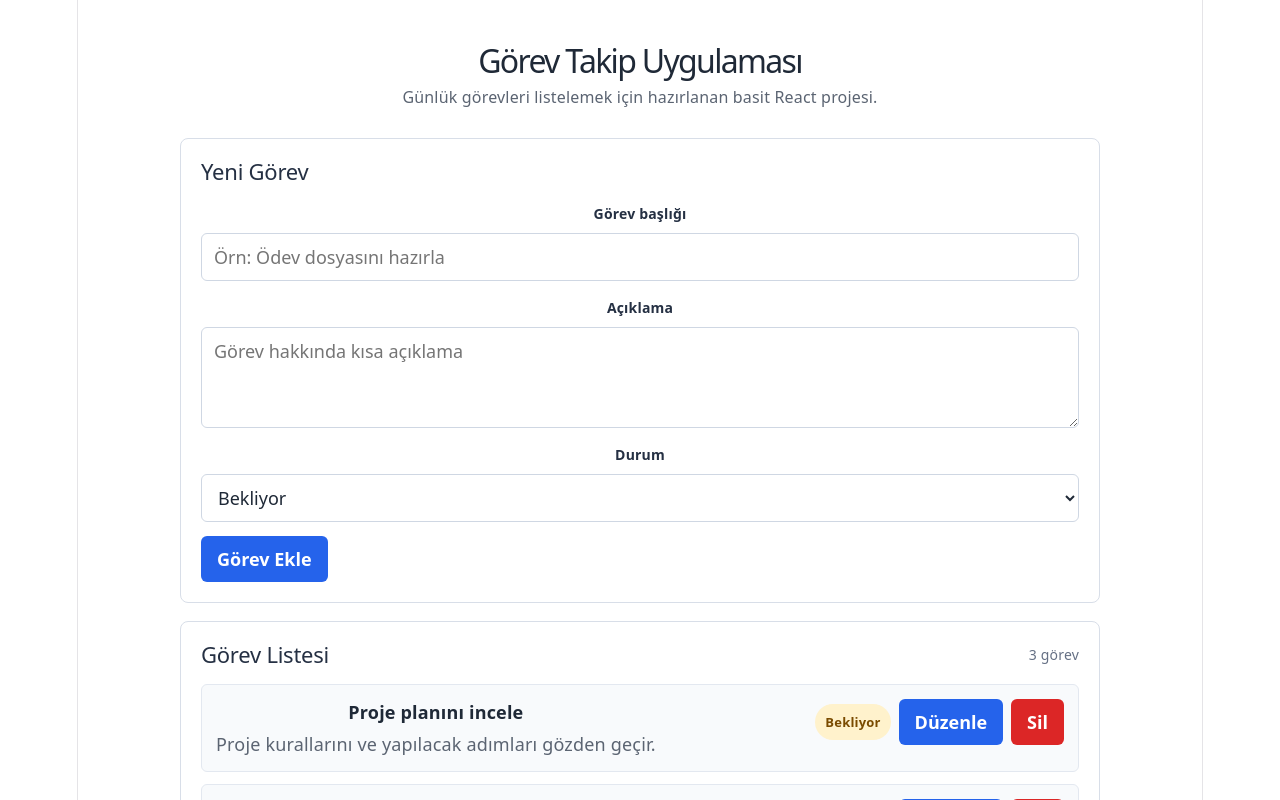
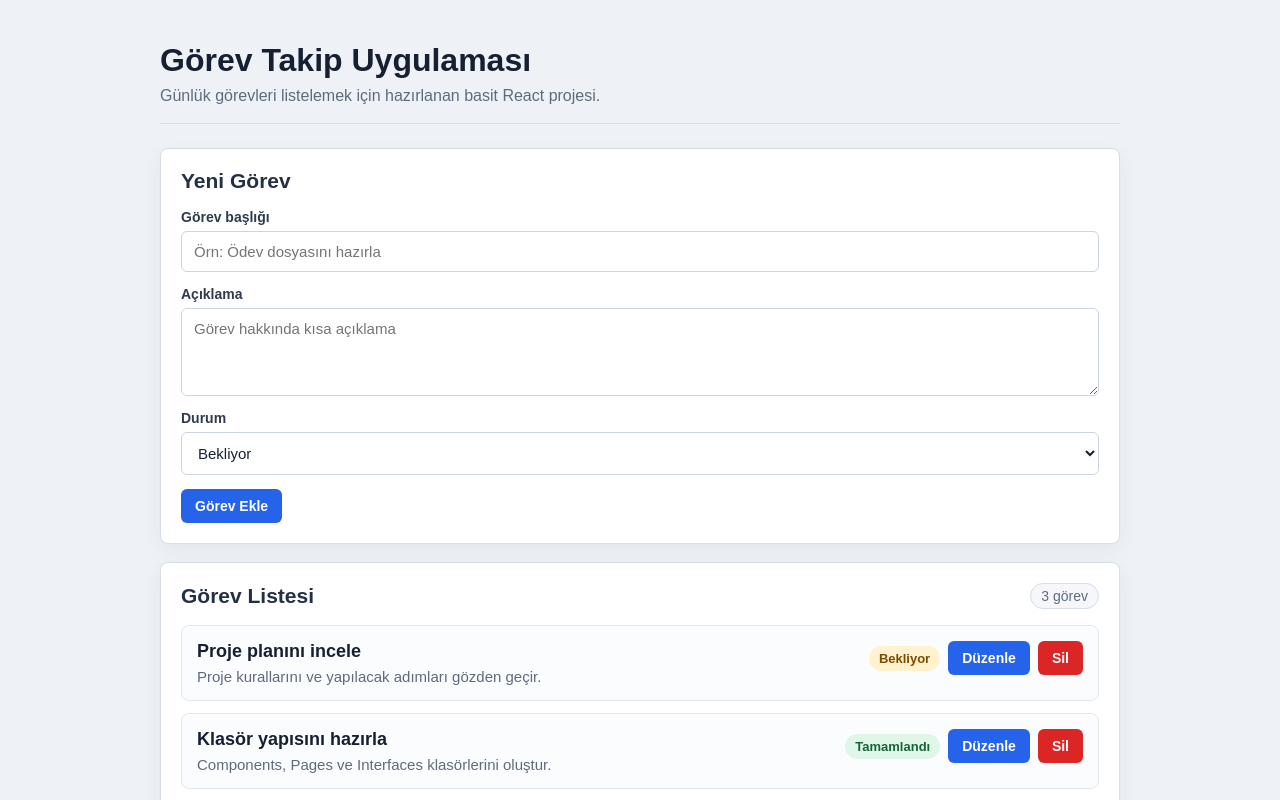
Before and after one commit to Alybefeygz/TCN-Project-Web-Gelistirme, a React (Vite) app: page / in a window 1280 px wide. Shown: the top 800 px of the page. Built offline with nearby package versions, Linux system fonts and the light colour scheme.

Commit message:
Son arayuz duzenlemelerini yap

```diff
--- a/src/App.css
+++ b/src/App.css
@@ -3,33 +3,38 @@
 }
 
 .page {
-  width: min(920px, calc(100% - 32px));
+  width: min(960px, calc(100% - 32px));
   margin: 0 auto;
-  padding: 48px 0;
+  padding: 42px 0;
 }
 
 .page-header {
-  margin-bottom: 28px;
+  margin-bottom: 24px;
+  padding-bottom: 18px;
+  border-bottom: 1px solid #d7dee9;
 }
 
 .page-header h1 {
-  margin: 0 0 10px;
-  color: #1f2937;
+  margin: 0 0 8px;
+  color: #172033;
   font-size: 32px;
+  font-weight: 700;
 }
 
 .page-header p {
+  max-width: 620px;
   margin: 0;
-  color: #5b6472;
+  color: #5f6b7c;
   font-size: 16px;
 }
 
 .task-section {
+  margin-bottom: 18px;
   border: 1px solid #d8dee8;
   border-radius: 8px;
   background: #ffffff;
   padding: 20px;
-  margin-bottom: 18px;
+  box-shadow: 0 6px 18px rgba(35, 48, 68, 0.06);
 }
 
 .section-title {
@@ -42,12 +47,17 @@
 
 .section-title h2 {
   margin: 0;
-  color: #253043;
-  font-size: 22px;
+  color: #243044;
+  font-size: 21px;
+  font-weight: 700;
 }
 
 .section-title span {
-  color: #657084;
+  border: 1px solid #d8dee8;
+  border-radius: 999px;
+  padding: 4px 10px;
+  color: #5f6b7c;
+  background: #f5f7fb;
   font-size: 14px;
 }
 
@@ -62,25 +72,25 @@
 }
 
 .form-row label {
-  color: #253043;
+  color: #2f3b4f;
   font-size: 14px;
-  font-weight: 600;
+  font-weight: 700;
 }
 
 .form-row input,
 .form-row textarea,
 .form-row select {
   width: 100%;
-  box-sizing: border-box;
-  border: 1px solid #cfd7e3;
+  border: 1px solid #cbd5e1;
   border-radius: 6px;
-  padding: 10px 12px;
-  color: #1f2937;
+  padding: 11px 12px;
+  color: #172033;
   background: #ffffff;
-  font: inherit;
+  font-size: 15px;
 }
 
 .form-row textarea {
+  min-height: 88px;
   resize: vertical;
 }
 
@@ -89,7 +99,7 @@
 .form-row select:focus {
   outline: 2px solid #93c5fd;
   outline-offset: 1px;
-  border-color: #3b82f6;
+  border-color: #2563eb;
 }
 
 .form-actions {
@@ -102,11 +112,11 @@
 .task-actions button {
   border: 0;
   border-radius: 6px;
-  padding: 10px 16px;
+  padding: 9px 14px;
   color: #ffffff;
   background: #2563eb;
-  font: inherit;
-  font-weight: 600;
+  font-size: 14px;
+  font-weight: 700;
   cursor: pointer;
 }
 
@@ -116,7 +126,7 @@
 }
 
 .task-form .secondary-button {
-  color: #253043;
+  color: #243044;
   background: #e5eaf1;
 }
 
@@ -137,25 +147,32 @@
   align-items: flex-start;
   justify-content: space-between;
   gap: 16px;
-  border: 1px solid #e3e8f0;
-  border-radius: 6px;
-  padding: 14px;
+  border: 1px solid #e1e7ef;
+  border-radius: 8px;
+  padding: 15px;
+  background: #fbfcfe;
+}
+
+.task-item:hover {
+  border-color: #cbd5e1;
   background: #f8fafc;
+}
+
+.task-content {
+  min-width: 0;
 }
 
 .task-item h3 {
   margin: 0 0 6px;
-  color: #1f2937;
+  color: #172033;
   font-size: 18px;
+  font-weight: 700;
 }
 
 .task-item p {
   margin: 0;
-  color: #5b6472;
-}
-
-.task-content {
-  min-width: 0;
+  color: #5f6b7c;
+  font-size: 15px;
 }
 
 .task-actions {
@@ -170,7 +187,7 @@
   border-radius: 999px;
   padding: 5px 10px;
   font-size: 13px;
-  font-weight: 600;
+  font-weight: 700;
 }
 
 .status.pending {
@@ -193,17 +210,25 @@
 
 .empty-message {
   margin: 0;
-  color: #657084;
+  border: 1px dashed #cbd5e1;
+  border-radius: 8px;
+  padding: 18px;
+  color: #5f6b7c;
+  background: #f8fafc;
 }
 
-@media (max-width: 640px) {
+@media (max-width: 700px) {
   .page {
-    width: min(100% - 24px, 920px);
+    width: min(100% - 24px, 960px);
     padding: 28px 0;
   }
 
   .page-header h1 {
     font-size: 26px;
+  }
+
+  .task-section {
+    padding: 16px;
   }
 
   .task-item,
@@ -212,4 +237,13 @@
     flex-direction: column;
     align-items: flex-start;
   }
+
+  .task-actions {
+    width: 100%;
+  }
+
+  .task-actions button,
+  .form-actions button {
+    width: 100%;
+  }
 }
--- a/src/index.css
+++ b/src/index.css
@@ -1,111 +1,26 @@
 :root {
-  --text: #6b6375;
-  --text-h: #08060d;
-  --bg: #fff;
-  --border: #e5e4e7;
-  --code-bg: #f4f3ec;
-  --accent: #aa3bff;
-  --accent-bg: rgba(170, 59, 255, 0.1);
-  --accent-border: rgba(170, 59, 255, 0.5);
-  --social-bg: rgba(244, 243, 236, 0.5);
-  --shadow:
-    rgba(0, 0, 0, 0.1) 0 10px 15px -3px, rgba(0, 0, 0, 0.05) 0 4px 6px -2px;
-
-  --sans: system-ui, 'Segoe UI', Roboto, sans-serif;
-  --heading: system-ui, 'Segoe UI', Roboto, sans-serif;
-  --mono: ui-monospace, Consolas, monospace;
-
-  font: 18px/145% var(--sans);
-  letter-spacing: 0.18px;
-  color-scheme: light dark;
-  color: var(--text);
-  background: var(--bg);
+  font-family: Arial, Helvetica, sans-serif;
+  color: #243044;
+  background: #eef2f7;
   font-synthesis: none;
   text-rendering: optimizeLegibility;
   -webkit-font-smoothing: antialiased;
   -moz-osx-font-smoothing: grayscale;
-
-  @media (max-width: 1024px) {
-    font-size: 16px;
-  }
 }
 
-@media (prefers-color-scheme: dark) {
-  :root {
-    --text: #9ca3af;
-    --text-h: #f3f4f6;
-    --bg: #16171d;
-    --border: #2e303a;
-    --code-bg: #1f2028;
-    --accent: #c084fc;
-    --accent-bg: rgba(192, 132, 252, 0.15);
-    --accent-border: rgba(192, 132, 252, 0.5);
-    --social-bg: rgba(47, 48, 58, 0.5);
-    --shadow:
-      rgba(0, 0, 0, 0.4) 0 10px 15px -3px, rgba(0, 0, 0, 0.25) 0 4px 6px -2px;
-  }
-
-  #social .button-icon {
-    filter: invert(1) brightness(2);
-  }
+* {
+  box-sizing: border-box;
 }
 
 body {
   margin: 0;
+  min-width: 320px;
+  min-height: 100vh;
 }
 
-#root {
-  width: 1126px;
-  max-width: 100%;
-  margin: 0 auto;
-  text-align: center;
-  border-inline: 1px solid var(--border);
-  min-height: 100svh;
-  display: flex;
-  flex-direction: column;
-  box-sizing: border-box;
+button,
+input,
+textarea,
+select {
+  font-family: inherit;
 }
-
-h1,
-h2 {
-  font-family: var(--heading);
-  font-weight: 500;
-  color: var(--text-h);
-}
-
-h1 {
-  font-size: 56px;
-  letter-spacing: -1.68px;
-  margin: 32px 0;
-  @media (max-width: 1024px) {
-    font-size: 36px;
-    margin: 20px 0;
-  }
-}
-h2 {
-  font-size: 24px;
-  line-height: 118%;
-  letter-spacing: -0.24px;
-  margin: 0 0 8px;
-  @media (max-width: 1024px) {
-    font-size: 20px;
-  }
-}
-p {
-  margin: 0;
-}
-
-code,
-.counter {
-  font-family: var(--mono);
-  display: inline-flex;
-  border-radius: 4px;
-  color: var(--text-h);
-}
-
-code {
-  font-size: 15px;
-  line-height: 135%;
-  padding: 4px 8px;
-  background: var(--code-bg);
-}
```
